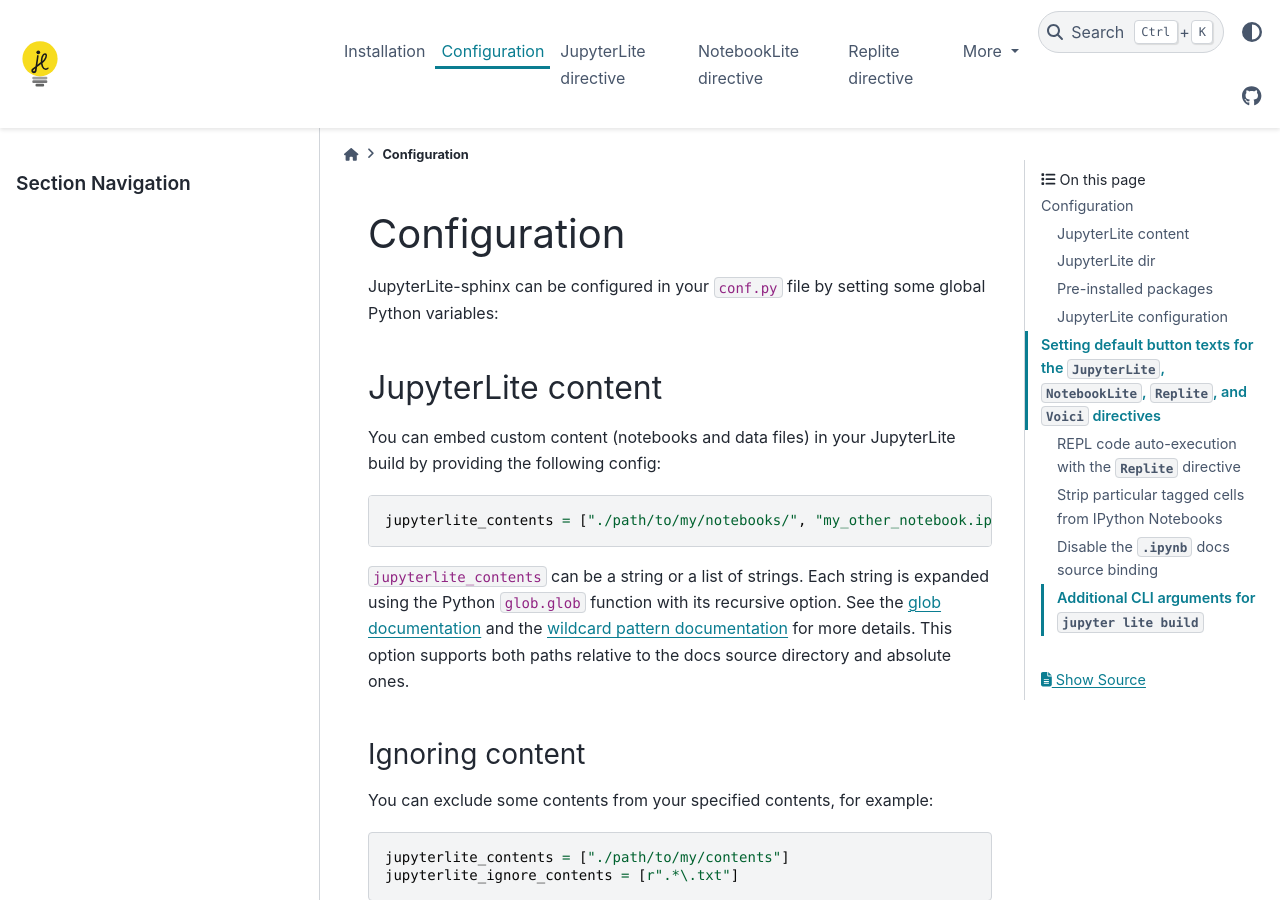
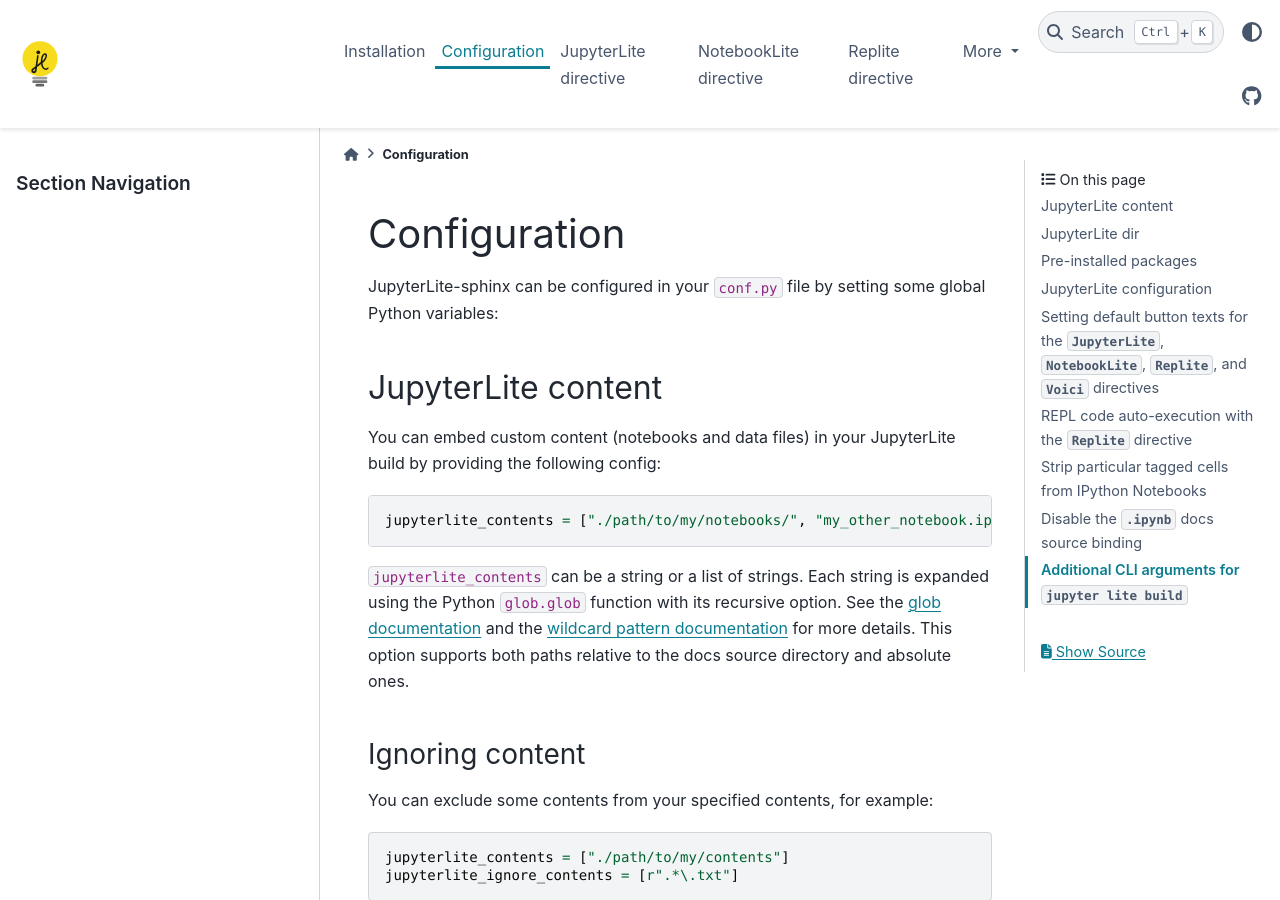
Before and after one commit to jupyterlite/jupyterlite-sphinx, a Sphinx documentation site: the page built from docs/configuration.md, in a window 1280 px wide and 900 px high. Built offline with Sphinx 7.4.7 and the PyData theme 0.15.4, drawn with Linux system fonts in a browser that asks for light colours.

Commit message:
DOC: Change heading level for configuration bullet. (#325)
Makes the docs and anchor links render more nicely.

````diff
--- a/docs/configuration.md
+++ b/docs/configuration.md
@@ -80,7 +80,7 @@
 jupyterlite_overrides = "overrides.json"
 ```
 
-# Setting default button texts for the `JupyterLite`, `NotebookLite`, `Replite`, and `Voici` directives
+## Setting default button texts for the `JupyterLite`, `NotebookLite`, `Replite`, and `Voici` directives
 
 When using the `:new_tab:` option in the `JupyterLite`, `NotebookLite`, `Replite`, and `Voici` directives,
 the button text defaults to "Open as a notebook", "Open in a REPL", and "Open with Voici", respectively.
````
